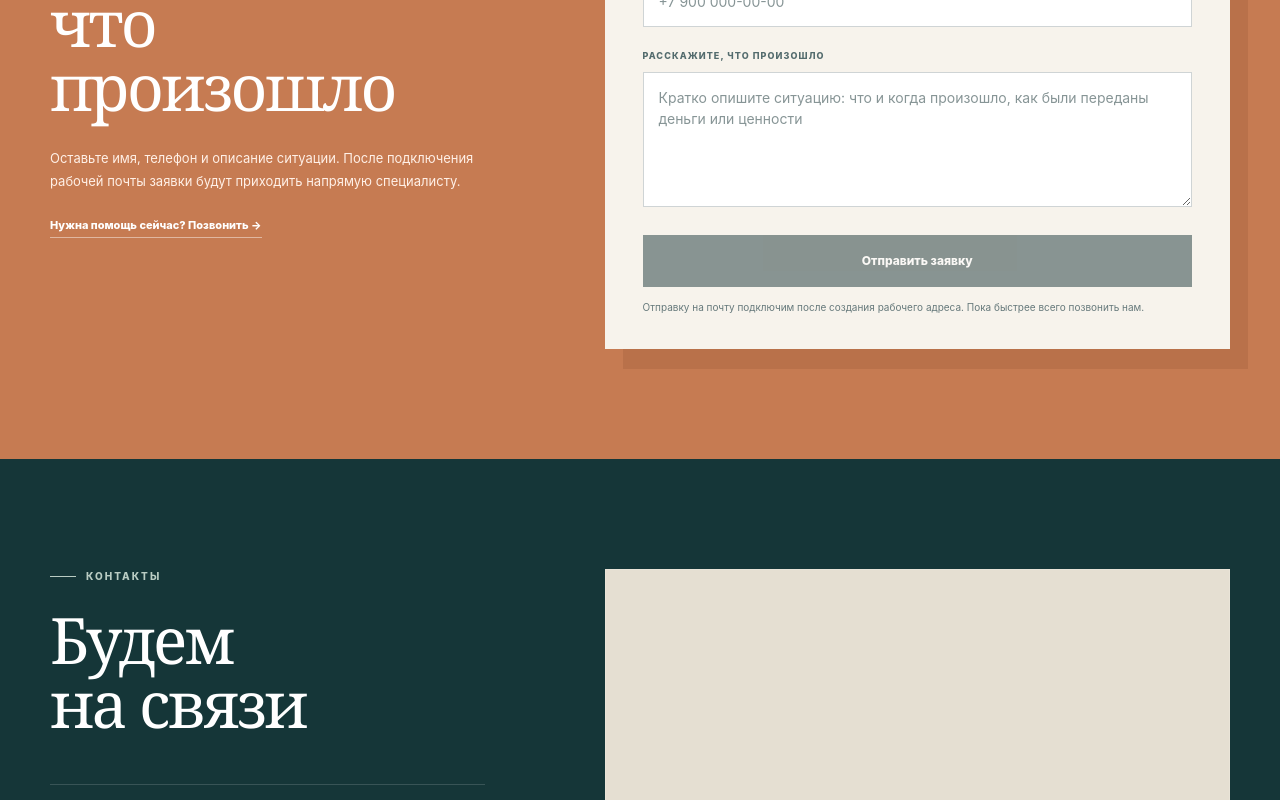
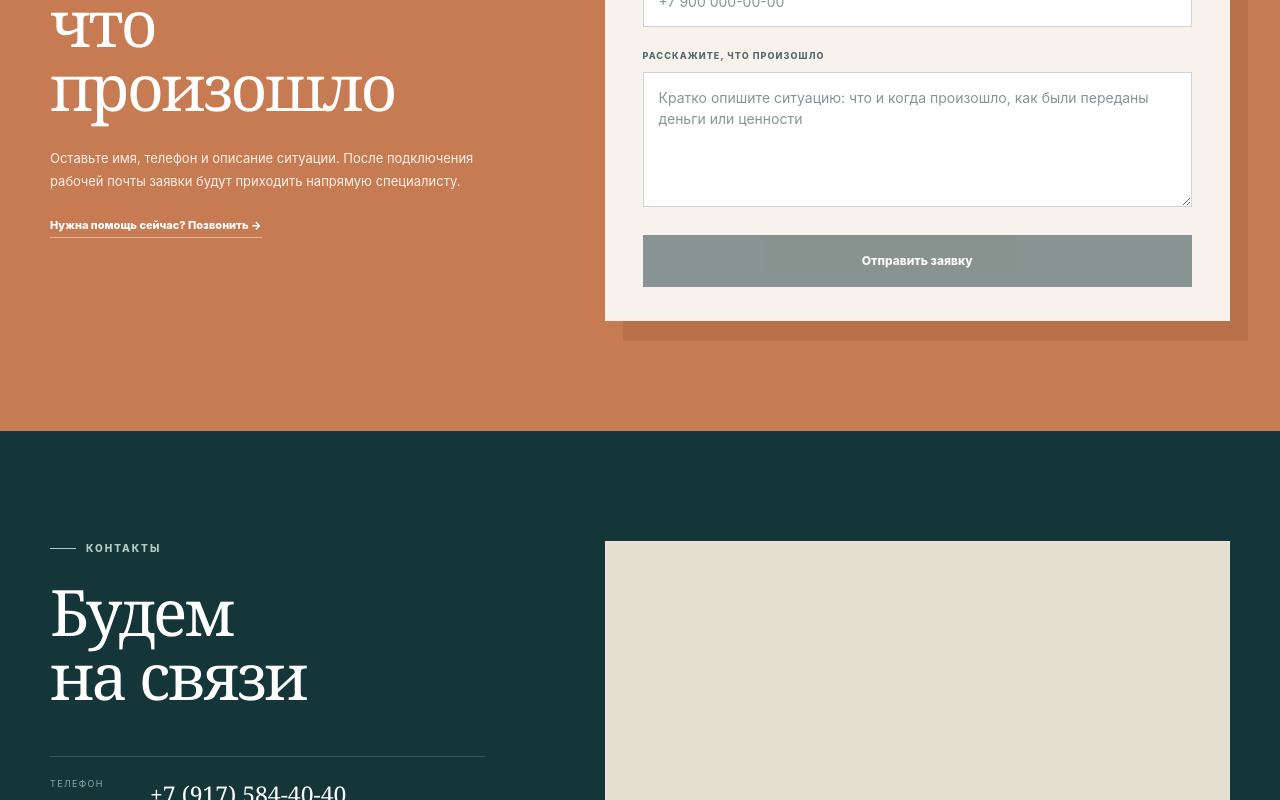
Before and after one commit to kurttti/pravonaroda_website, a React (Vite) app: page / in a window 1280 px wide. Shown: the part 2524-3324 px from the top of the page. Built offline with nearby package versions, Linux system fonts and the light colour scheme.

Commit message:
Remove pending email notice

```diff
--- a/app/contact-form.tsx
+++ b/app/contact-form.tsx
@@ -2,7 +2,7 @@
 
 export default function ContactForm() {
   return (
-    <form className="contact-form" aria-describedby="form-status">
+    <form className="contact-form">
       <label>
         <span>Ваше имя</span>
         <input type="text" name="name" autoComplete="name" placeholder="Как к вам обращаться" required />
@@ -16,7 +16,6 @@ export default function ContactForm() {
         <textarea name="message" rows={5} placeholder="Кратко опишите ситуацию: что и когда произошло, как были переданы деньги или ценности" required />
       </label>
       <button type="submit" disabled aria-disabled="true">Отправить заявку</button>
-      <p className="form-status" id="form-status">Отправку на почту подключим после создания рабочего адреса. Пока быстрее всего позвонить нам.</p>
     </form>
   );
 }
```
Also changed, not shown: 1 other file (tests, documents, lock files or other folders).
